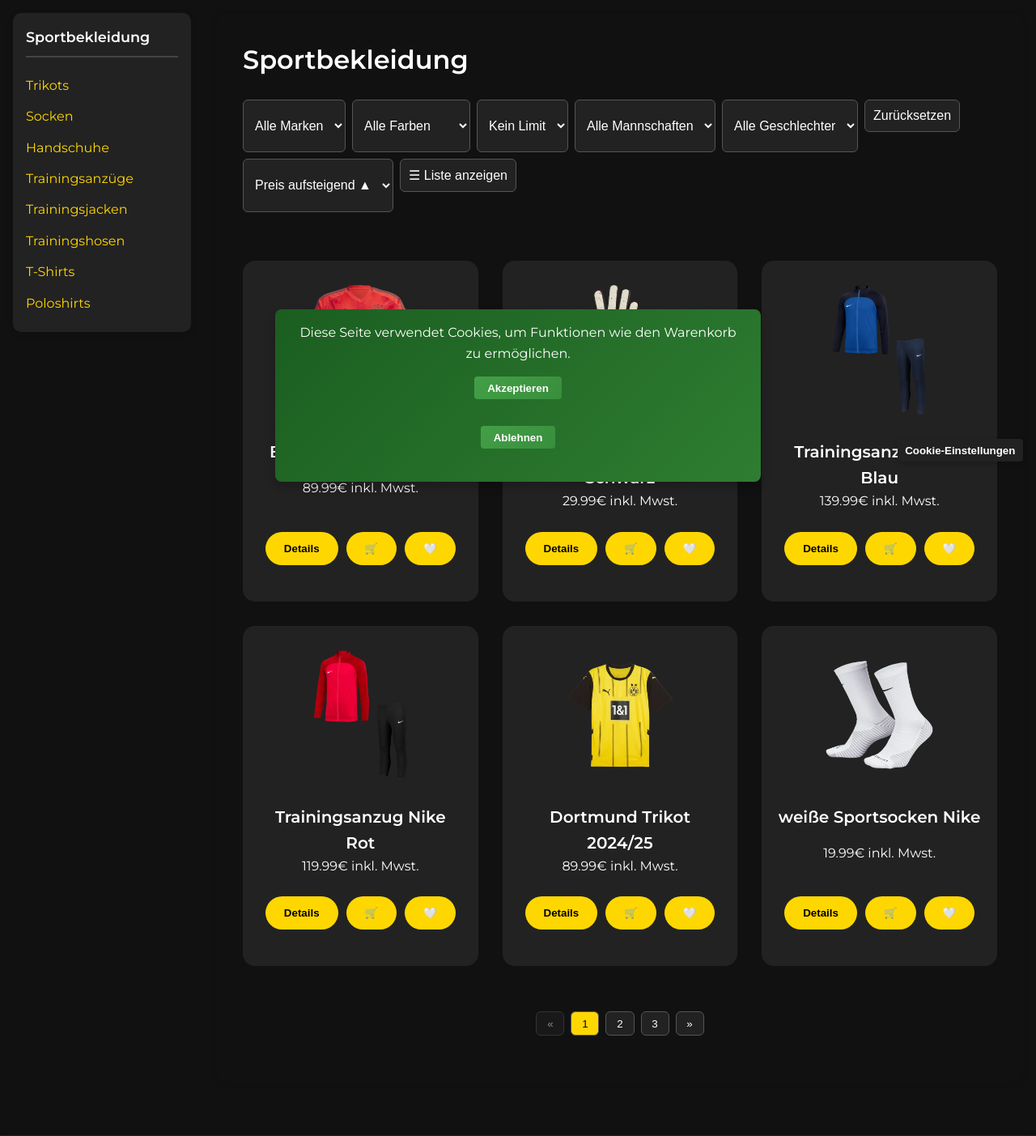
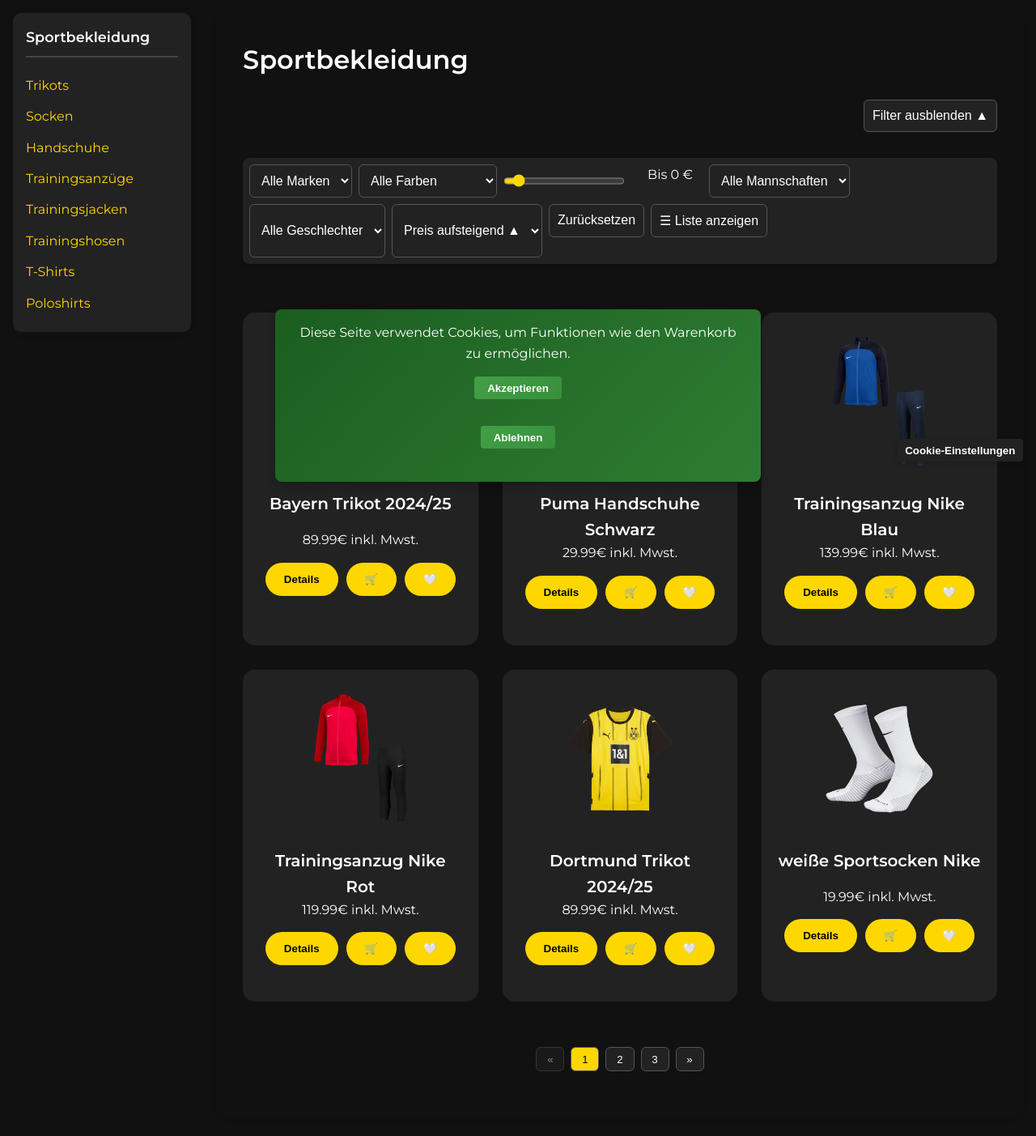
Before and after one commit to mohamed-1903/sport_aktuel, a PHP site: page /index.php?page=product&action=list&category=Sportbekleidung in a window 1280 px wide. Shown: the part 189-1592 px from the top of the page at 81% size. Run offline with PHP 8.4, Linux system fonts and the light colour scheme; data comes from the database, SQL or seed files in the repository; data that the repository does not hold is empty.

Commit message:
Swap reset and sort controls; add price slider

```diff
--- a/css/extras.css
+++ b/css/extras.css
@@ -27,15 +27,45 @@
   box-sizing: border-box; /* Padding zählt zur Gesamtbreite */
 }
 
+
 .filterbar {
   display: flex;
   flex-wrap: wrap;
   gap: 0.5rem;
   margin-bottom: 1rem;
+  background-color: var(--card-bg);
+  padding: 0.5rem;
+  border-radius: 8px;
+  box-shadow: 0 2px 4px rgba(0, 0, 0, 0.2);
+  position: sticky;
+  top: 0;
+  z-index: 5;
+}
+
+.filterbar.hidden {
+  display: none;
+}
+
+.filter-toggle {
+  align-self: flex-end;
+  margin-bottom: 0.5rem;
+  border: 1px solid #555;
+  border-radius: 6px;
+  background-color: var(--card-bg);
+  color: var(--text-color);
+  font-size: 16px;
+  padding: 10px;
+  cursor: pointer;
+}
+
+.filter-toggle:hover {
+  background-color: var(--accent-color);
+  color: #000;
 }
 
 .filterbar select,
-.filterbar button {
+.filterbar button,
+.filterbar input[type="range"] {
   border: 1px solid #555;
   border-radius: 6px;
   background-color: var(--card-bg);
@@ -44,9 +74,27 @@
   padding: 10px;
 }
 
+.filterbar input[type="range"] {
+  width: 150px;
+  accent-color: var(--accent-color);
+}
+
+.filterbar select.active,
+.filterbar input[type="range"].active {
+  border-color: var(--accent-color);
+  background-color: rgba(255, 215, 0, 0.1);
+}
+
 .filterbar button:hover {
   background-color: var(--accent-color);
   color: #000;
+}
+
+.price-label {
+  margin-left: 0.5rem;
+  min-width: 80px;
+  display: inline-block;
+  text-align: center;
 }
 
 .layout-toggle {
@@ -1180,7 +1228,7 @@ body:not(.light-mode) .error {
 
 .einzelprodukt-list .einzelprodukt {
   display: flex;
-  align-items: flex-start;
+  align-items: center;
   gap: 24px;
   padding: 15px;
   border: 1px solid var(--border-color, #555);
@@ -1195,6 +1243,9 @@ body:not(.light-mode) .error {
 
 .einzelprodukt-list .image-wrapper {
   flex: 0 0 150px;
+  display: flex;
+  justify-content: center;
+  align-items: center;
 }
 
 .einzelprodukt-list .image-wrapper img {
@@ -1203,8 +1254,12 @@ body:not(.light-mode) .error {
 }
 
 .einzelprodukt-list .produkt-info {
-  text-align: left;
   flex: 1;
+  text-align: center;
+  display: flex;
+  flex-direction: column;
+  align-items: center;
+  justify-content: center;
 }
 
 .einzelprodukt-list .produkt-info h3 {
@@ -1217,5 +1272,8 @@ body:not(.light-mode) .error {
 }
 
 .einzelprodukt-list .button-row {
-  margin-left: auto;
+  display: flex;
+  justify-content: center;
+  gap: 10px;
+  margin-top: 10px;
 }
--- a/view/product/productListView.php
+++ b/view/product/productListView.php
@@ -22,6 +22,9 @@
 
   <main class="main-content">
     <h1><?= htmlspecialchars($displayTitle) ?></h1>
+    <button type="button" class="filter-toggle" onclick="toggleFilterBar()">
+      Filter ausblenden ▲
+    </button>
 
     <section class="filterbar">
       <select id="filter-marke" onchange="applyFilter()">
@@ -37,11 +40,9 @@
         <option value="Blau">Blau</option>
         <option value="Rot">Rot</option>
       </select>
-      <select id="filter-preis" onchange="applyFilter()">
-        <option value="">Kein Limit</option>
-        <option value="50">Bis 50 €</option>
-        <option value="100">Bis 100 €</option>
-      </select>
+      <input type="range" id="filter-preis" min="0" value="0" step="10"
+             oninput="updatePriceLabel(this.value)" onchange="applyFilter()">
+      <span id="price-label" class="price-label">Kein Limit</span>
       <select id="filter-mannschaft" onchange="applyFilter()">
         <option value="">Alle Mannschaften</option>
         <option value="Bayern">Bayern</option>
@@ -53,17 +54,17 @@
         <option value="Damen">Damen</option>
         <option value="Unisex">Unisex</option>
       </select>
-      <button type="button" class="reset-filter" onclick="resetFilter()">Zurücksetzen</button>
       <select id="sort-select" onchange="sortProducts(this.value)">
         <option value="asc">Preis aufsteigend ▲</option>
         <option value="desc">Preis absteigend ▼</option>
       </select>
+      <button type="button" class="reset-filter" onclick="resetFilter()">Zurücksetzen</button>
       <button type="button" class="layout-toggle" onclick="toggleLayout()">☰ Liste anzeigen</button>
 
 
 
     </section>
-    <section class="einzelprodukt-grid" id="produktContainer">
+    <ul class="einzelprodukt-grid" id="produktContainer">
       <?php if (empty($filteredProducts)): ?>
         <p>Keine Produkte in dieser Kategorie gefunden.</p>
       <?php else: ?>
@@ -87,19 +88,18 @@
 
             <section class="produkt-wrapper">
               <section class="image-wrapper">
-                <img src="<?= htmlspecialchars($produkt["image_main"] ?? "")
-                          ?>" alt="<?= htmlspecialchars($produkt["name"]) ?>">
+                <img src="<?= htmlspecialchars($produkt["image_main"] ?? "") ?>"
+                     alt="<?= htmlspecialchars($produkt["name"]) ?>">
               </section>
 
               <section class="produkt-info">
                 <h3><?= htmlspecialchars($produkt["name"]) ?></h3>
-                <p><?= htmlspecialchars($produkt["price"]) ?>€ <span>inkl. Mwst.</span>
+                <p><?= htmlspecialchars($produkt["price"]) ?>€
+                  <span>inkl. Mwst.</span>
                   <?php if ($discount > 0): ?>
                     <span class="rabatt">-<?= $discount ?>%</span>
                   <?php endif; ?>
                 </p>
-              </section>
-            </section>
 
                 <section class="button-row" data-iid="<?= (int)$produkt["iid"] ?>">
                   <a href="index.php?page=product&action=detail&id=<?= (int)$produkt["iid"] ?>">
@@ -110,8 +110,7 @@
                           data-iid="<?= (int)$produkt['iid'] ?>"
                           data-name="<?= htmlspecialchars($produkt['name']) ?>"
                           data-price="<?= (float)$produkt['price'] ?? 0 ?>"
-                data-image="<?= htmlspecialchars($produkt["image_main"] ?? "")
-                            ?>">
+                          data-image="<?= htmlspecialchars($produkt["image_main"] ?? "") ?>">
                     🛒
                   </button>
 
@@ -119,15 +118,16 @@
                           data-iid="<?= (int)$produkt['iid'] ?>"
                           data-name="<?= htmlspecialchars($produkt['name']) ?>"
                           data-price="<?= (float)$produkt['price'] ?? 0 ?>"
-                data-image="<?= htmlspecialchars($produkt["image_main"] ?? "")
-                            ?>">
+                          data-image="<?= htmlspecialchars($produkt["image_main"] ?? "") ?>">
                     🤍
                   </button>
+                </section>
+              </section>
             </section>
           </li>
         <?php endforeach; ?>
       <?php endif; ?>
-    </section>
+    </ul>
 
     <section class="pagination"></section>
 
```
Also changed, not shown: js/filterandsearch.js (+92 -19 lines). Lines whose indentation alone changed are shown as unchanged.
